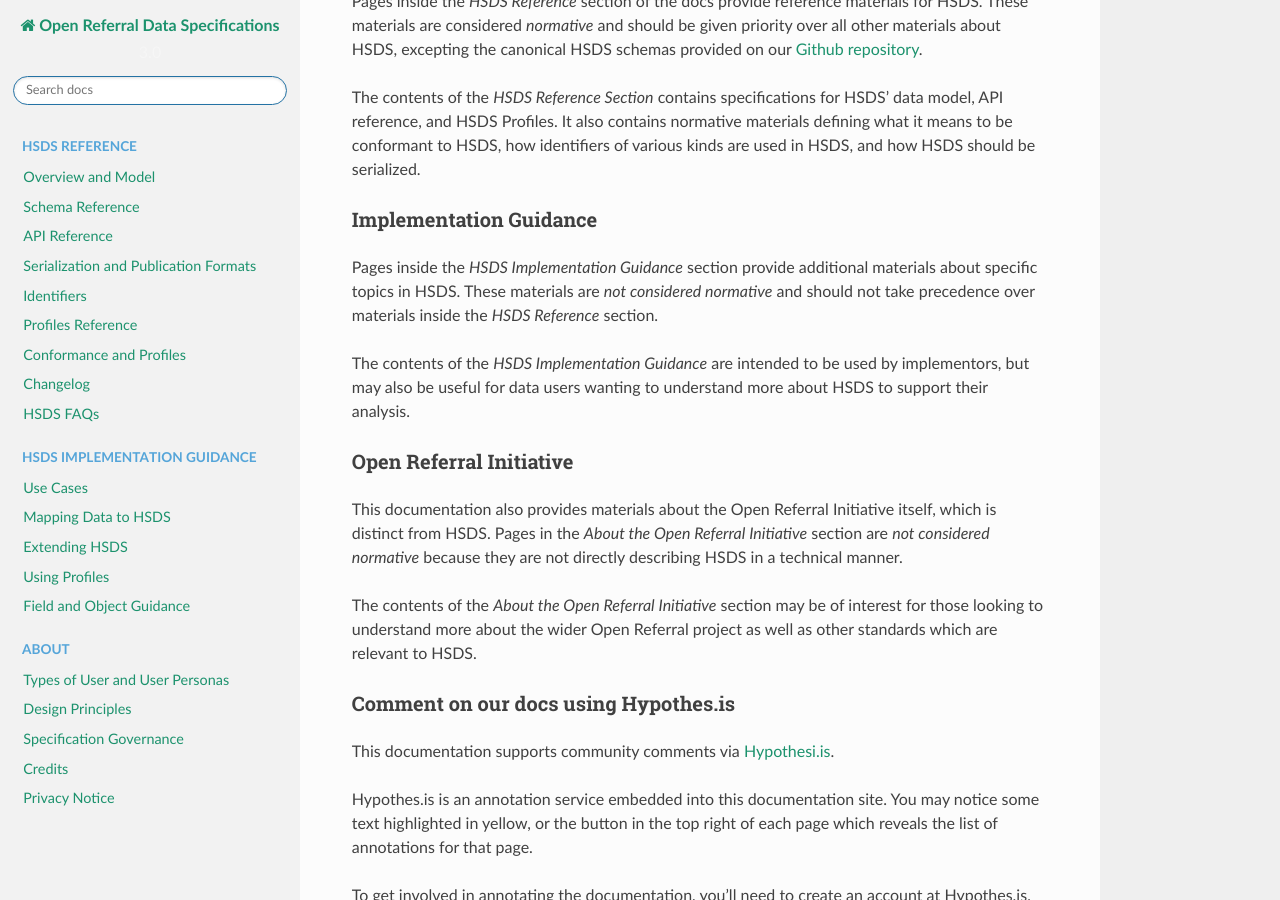
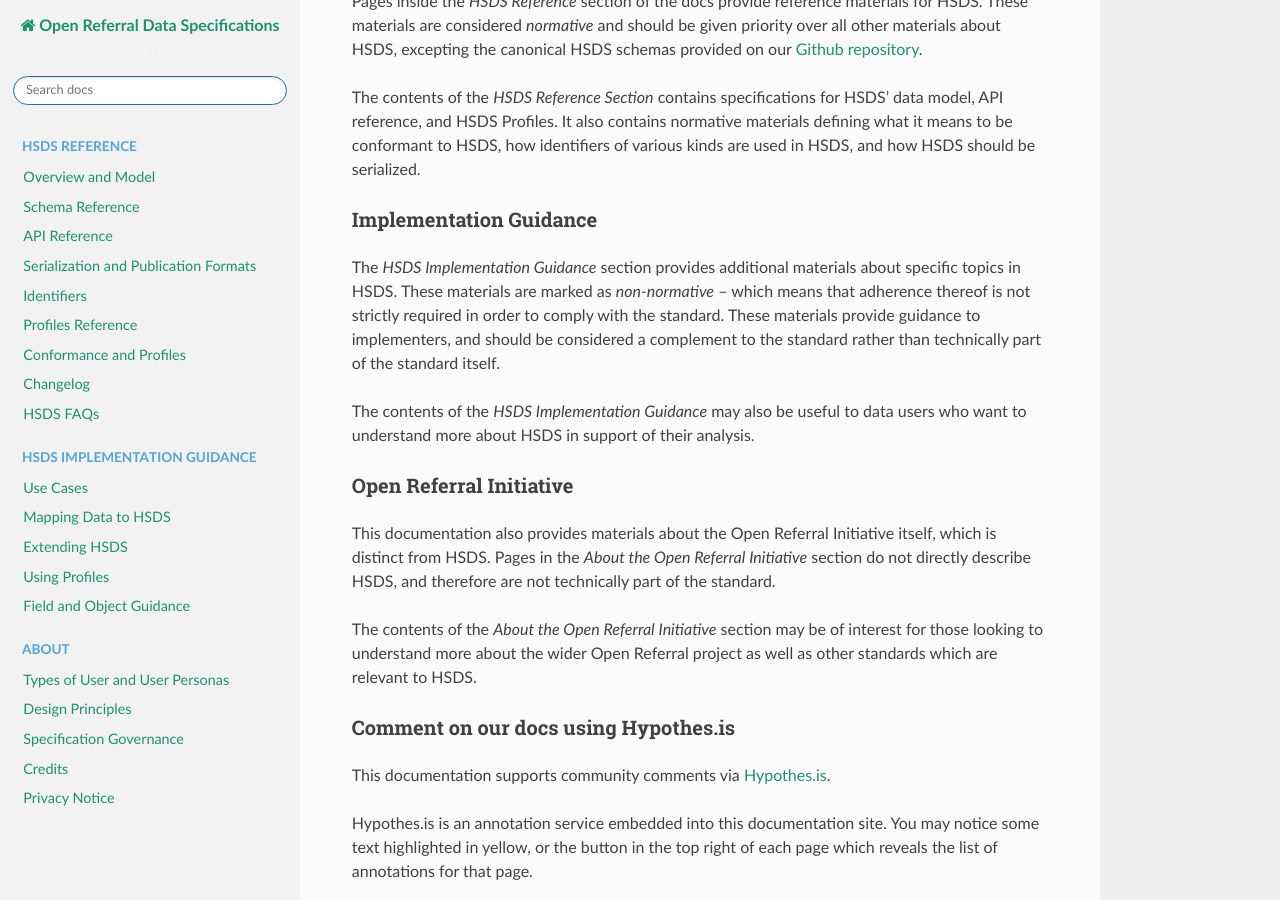
Before and after one commit to openreferral/specification, a Sphinx documentation site: the page built from docs/index.md, in a window 1280 px wide and 900 px high, scrolled down 784 px. Built offline with Sphinx 7.4.7 and the Read the Docs theme 2.0.0, drawn with Linux system fonts in a browser that asks for light colours; a script that is not in the unit is left out; comment, search, counter and statistics services are not loaded.

Commit message:
Docs: Wordsmithing on index page
Pulled across some of @greggish's changes to the "About this site"
content from GDocs onto the index.

```diff
--- a/docs/index.md
+++ b/docs/index.md
@@ -17,19 +17,20 @@ The contents of the *HSDS Reference Section* contains specifications for HSDS' d
 
 ### Implementation Guidance
 
-Pages inside the *HSDS Implementation Guidance* section provide additional materials about specific topics in HSDS. These materials are *not considered normative* and should not take precedence over materials inside the *HSDS Reference* section.
+The *HSDS Implementation Guidance* section provides additional materials about specific topics in HSDS. These materials are marked as *non-normative* &ndash; which means that adherence thereof is not strictly required in order to comply with the standard. These materials provide guidance to implementers, and should be considered a complement to the standard rather than technically part of the standard itself.
 
-The contents of the *HSDS Implementation Guidance* are intended to be used by implementors, but may also be useful for data users wanting to understand more about HSDS to support their analysis.
+The contents of the *HSDS Implementation Guidance* may also be useful to data users who want to understand more about HSDS in support of their analysis.
+
 
 ### Open Referral Initiative
 
-This documentation also provides materials about the Open Referral Initiative itself, which is distinct from HSDS. Pages in the *About the Open Referral Initiative* section are *not considered normative* because they are not directly describing HSDS in a technical manner.
+This documentation also provides materials about the Open Referral Initiative itself, which is distinct from HSDS. Pages in the *About the Open Referral Initiative* section do not directly describe HSDS, and therefore are not technically part of the standard.
 
 The contents of the *About the Open Referral Initiative* section may be of interest for those looking to understand more about the wider Open Referral project as well as other standards which are relevant to HSDS.
 
 ### Comment on our docs using Hypothes.is
 
-This documentation supports community comments via [Hypothesi.is](https://web.hypothes.is/).
+This documentation supports community comments via [Hypothes.is](https://web.hypothes.is/).
 
 Hypothes.is is an annotation service embedded into this documentation site. You may notice some text highlighted in yellow, or the button in the top right of each page which reveals the list of annotations for that page.
 
```
